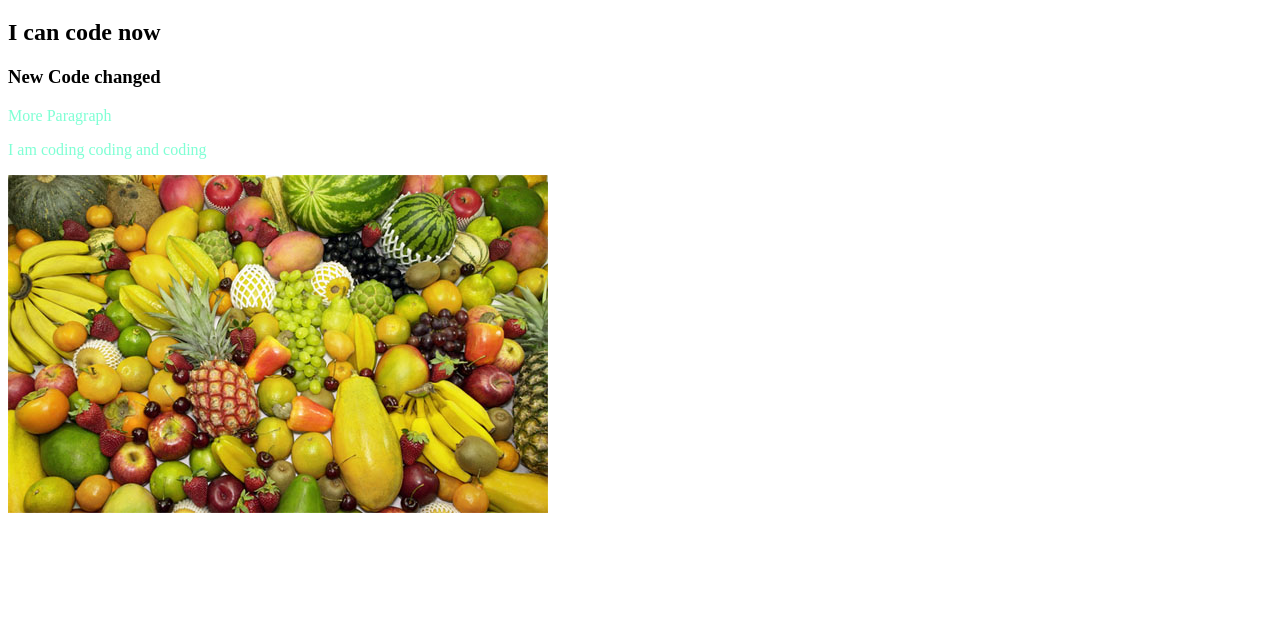
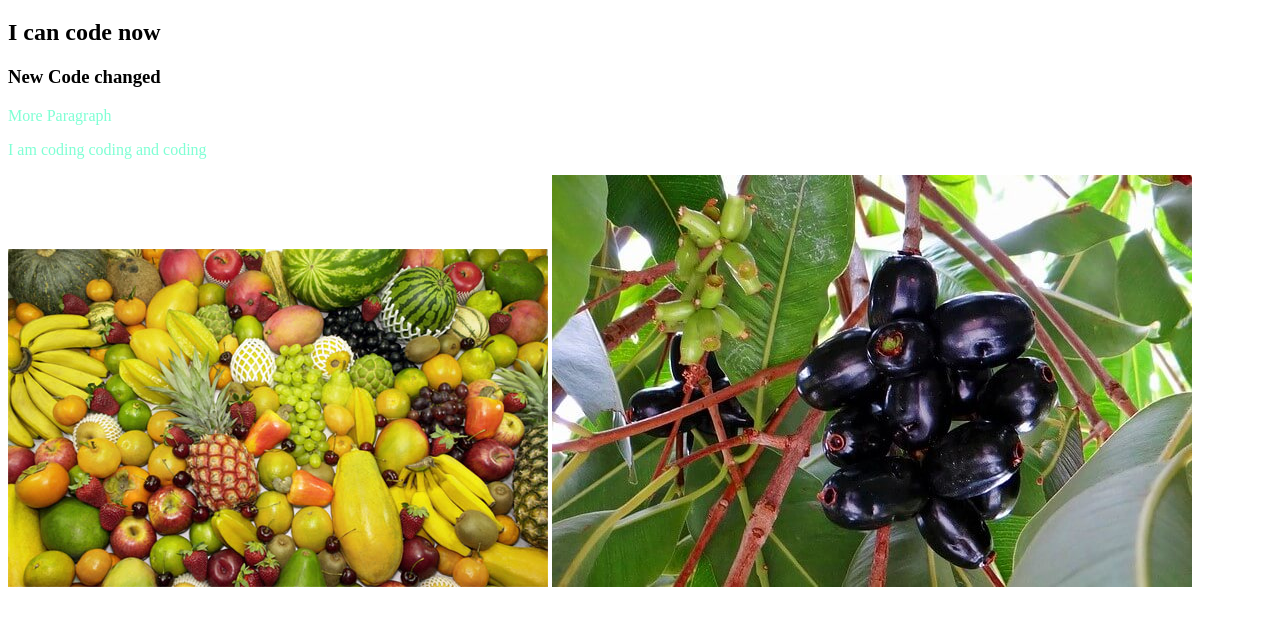
Before and after one commit to Monira-Jahan/my-first-repo, a plain HTML site: page index.html in a window 1280 px wide. Shown: the part 61-686 px from the top of the page. Drawn offline with Linux system fonts and the light colour scheme.

Commit message:
Image added

```diff
--- a/index.html
+++ b/index.html
@@ -14,5 +14,6 @@
   <p>More Paragraph</p>
   <p>I am coding coding and coding</p>
   <img src="images/fruit.jpg" alt="">
+  <img src="images/plum.jpg" alt="">
 </body>
 </html>
```
